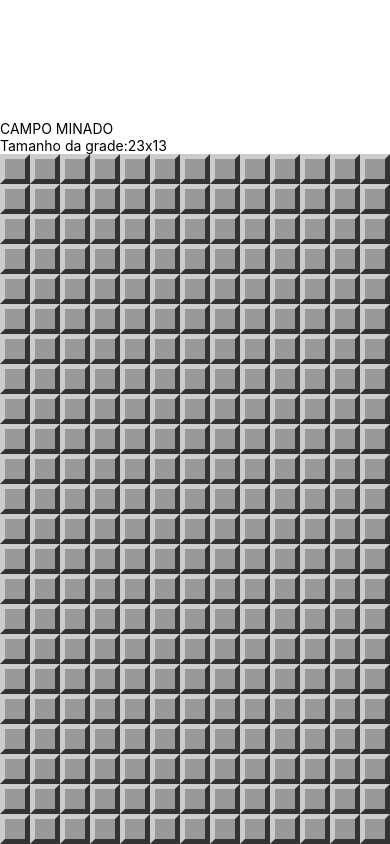
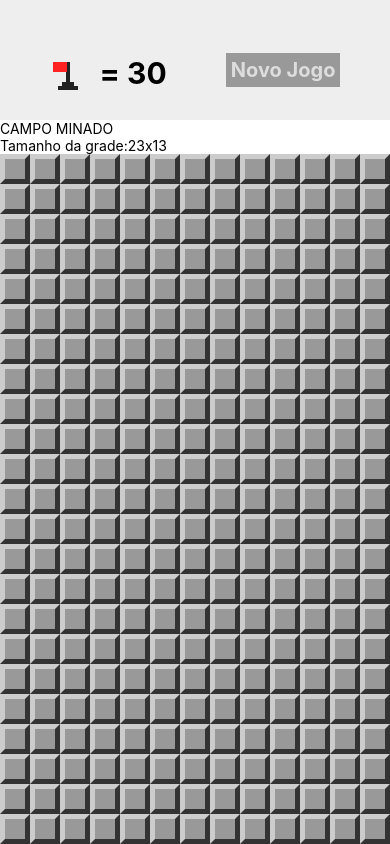
Before and after one commit to Maycdouglas/campoMinado, a React Native app: screen / in a window 390 px wide. Built offline with nearby package versions, Linux system fonts and the light colour scheme.

Commit message:
insere a quantidade de bandeiras na tela

```diff
--- a/App.js
+++ b/App.js
@@ -6,6 +6,7 @@
 import Mine from './src/components.js/Mine';
 import Flag from './src/components.js/Flag';
 import MineField from './src/components.js/MineField';
+import Header from './src/components.js/Header';
 import {
   createMinedBoard,
   cloneBoard,
@@ -13,7 +14,8 @@
   hasExplosion,
   wonGame,
   showMines,
-  invertFlag
+  invertFlag,
+  flagsUsed
 } from './src/functions';
 
 export default class App extends Component {
@@ -73,6 +75,7 @@
   render() {
     return (
       <View style={styles.container}>
+        <Header flagsLeft={this.minesAmount() - flagsUsed(this.state.board)} onNewGame={() => this.setState(this.createState())}/>
         <Text>CAMPO MINADO</Text>
         <Text>Tamanho da grade:
             {params.getRowsAmount()}x{params.getColumnsAmount()}
--- /dev/null
+++ b/src/components.js/Header.js
@@ -0,0 +1,53 @@
+import React from "react";
+import { View, StyleSheet, Text, TouchableOpacity } from 'react-native';
+import Flag from './Flag';
+
+export default props => {
+    return (
+        <View style={styles.container}>
+            <View style={styles.flagContainer}>
+                <TouchableOpacity onPress={props.onFlagPress} style={styles.flagButton}>
+                    <Flag bigger/>
+                </TouchableOpacity>
+                <Text style={styles.flagsLeft}>= {props.flagsLeft}</Text>
+            </View>
+            <TouchableOpacity style={styles.button} onPress={props.onNewGame}>
+                <Text style={styles.buttonLabel}>Novo Jogo</Text>
+            </TouchableOpacity>
+        </View>
+    )
+}
+
+const styles = StyleSheet.create({
+    container: {
+        flex: 1,
+        flexDirection: 'row',
+        backgroundColor: '#EEE',
+        alignItems: 'center',
+        justifyContent: 'space-around',
+        paddingTop: 20,
+        paddingHorizontal: 20,
+    },
+    flagContainer: {
+        flexDirection: 'row',
+    },
+    flagButton: {
+        marginTop: 10,
+        minWidth:30
+    },
+    flagsLeft: {
+        fontSize: 30,
+        fontWeight: 'bold',
+        paddingTop: 5,
+        marginLeft: 20,
+    },
+    button: {
+        backgroundColor: '#999',
+        padding: 5,
+    },
+    buttonLabel: {
+        fontSize: 20,
+        color: '#DDD',
+        fontWeight: 'bold',
+    }
+})
--- a/src/functions.js
+++ b/src/functions.js
@@ -92,6 +92,8 @@
     field.flagged = !field.flagged
 }
 
+const flagsUsed = board => fields(board).filter(field => field.flagged).length
+
 export {
     createMinedBoard,
     cloneBoard,
@@ -99,5 +101,6 @@
     hasExplosion,
     wonGame,
     showMines,
-    invertFlag
+    invertFlag,
+    flagsUsed
 }
```
